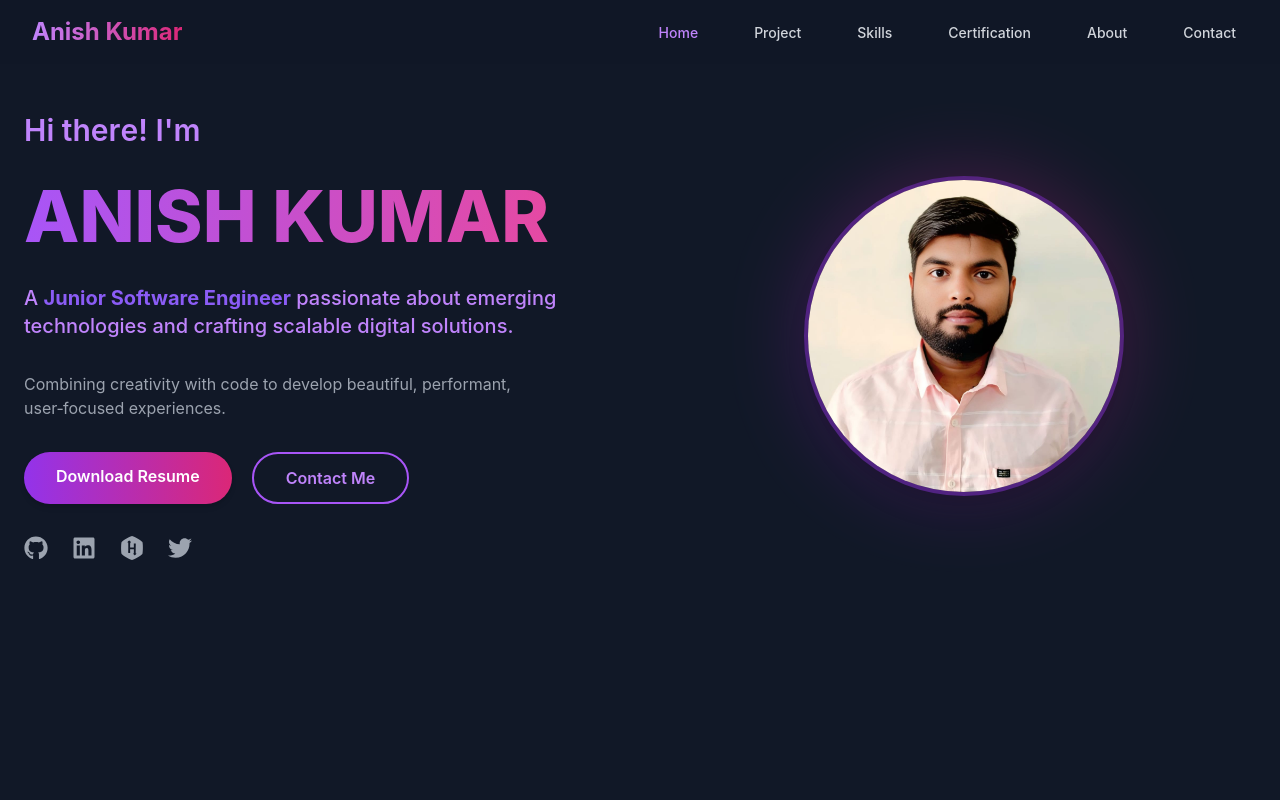
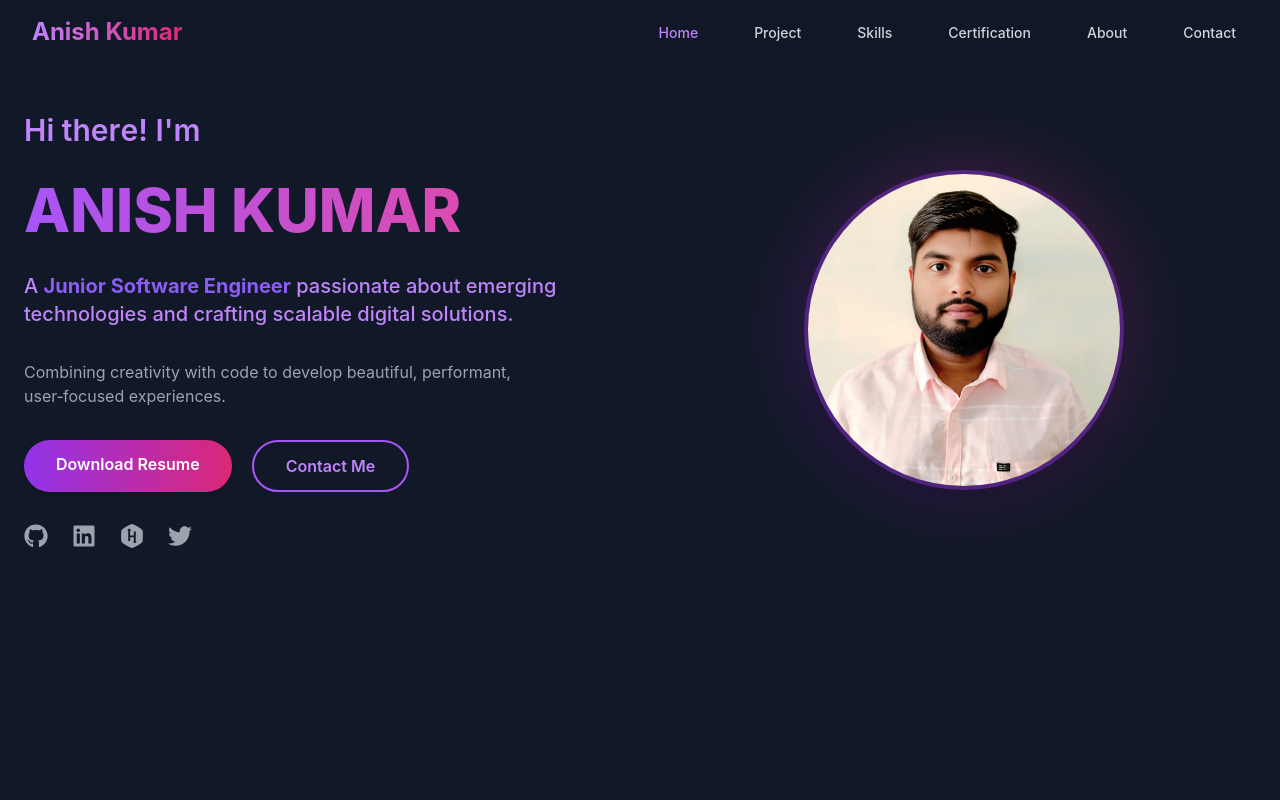
Before and after one commit to AnishKr-24/My_Portfolio, a React (Vite) app: page / in a window 1280 px wide. Shown: the top 800 px of the page. Built offline with nearby package versions, Linux system fonts and the light colour scheme.

Commit message:
asdjskbdgfg

```diff
--- a/src/components/Homepage.jsx
+++ b/src/components/Homepage.jsx
@@ -52,9 +52,9 @@ export default function Homepage() {
               ))}
             </motion.div>
 
-            {/* Animated Name */}
+            {/* Animated Name (smaller size) */}
             <motion.h1
-              className="text-5xl md:text-6xl lg:text-7xl font-extrabold bg-clip-text text-transparent
+              className="text-4xl md:text-5xl lg:text-6xl font-extrabold bg-clip-text text-transparent
                          bg-gradient-to-r from-purple-500 to-pink-500 flex flex-wrap justify-center lg:justify-start"
               variants={container}
               initial="hidden"
```
